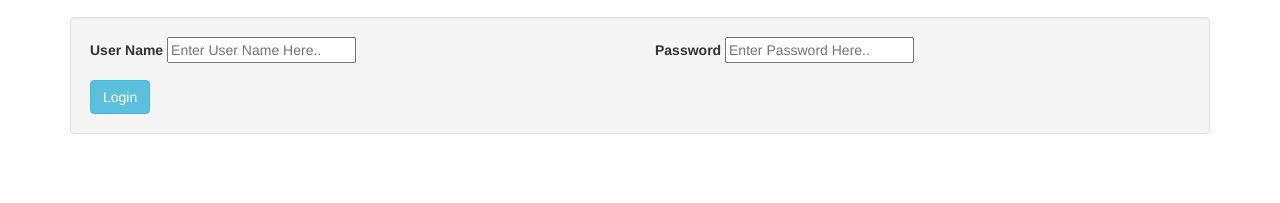
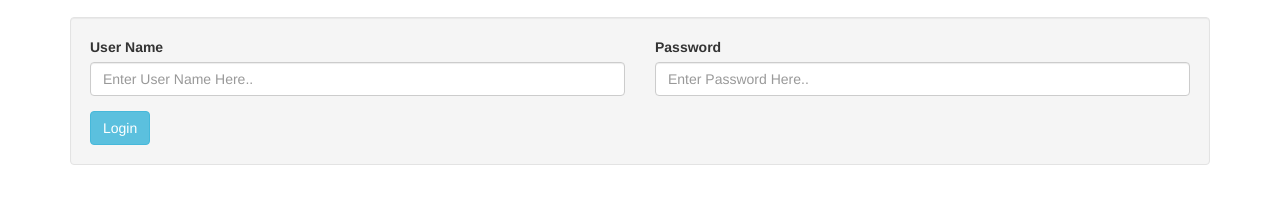
Before and after one commit to budgie1984/webApp, a plain HTML site: page phoneCatalogueApp/index.html at #/login in a window 1280 px wide. Shown: the part 123-326 px from the top of the page. Drawn offline with Linux system fonts and the light colour scheme.

Commit message:
fixed login.html to show correct styling

```diff
--- a/phoneCatalogueApp/partials/login.html
+++ b/phoneCatalogueApp/partials/login.html
@@ -10,11 +10,11 @@
             <div class="row">
               <div class="col-sm-6 form-group">
                 <label>User Name</label>
-                <input type="text" placeholder="Enter User Name Here.."  ng-model="logIn.username">
+                <input type="text" class="form-control" placeholder="Enter User Name Here.."  ng-model="logIn.username">
               </div>
               <div class="col-sm-6 form-group">
                 <label>Password</label>
-                <input type="password" placeholder="Enter Password Here.."  ng-model="logIn.password">
+                <input type="password" class="form-control" placeholder="Enter Password Here.."  ng-model="logIn.password">
               </div>
             </div>
            <div>
```
